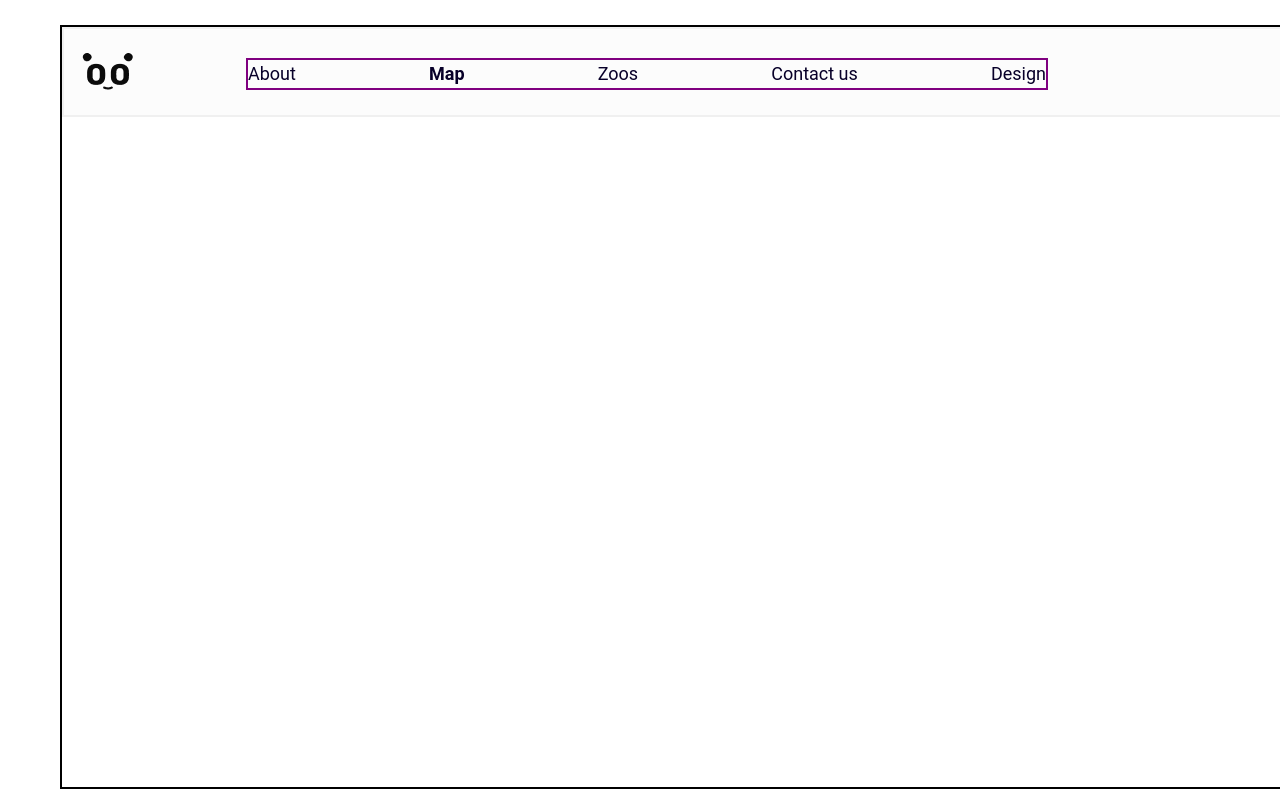
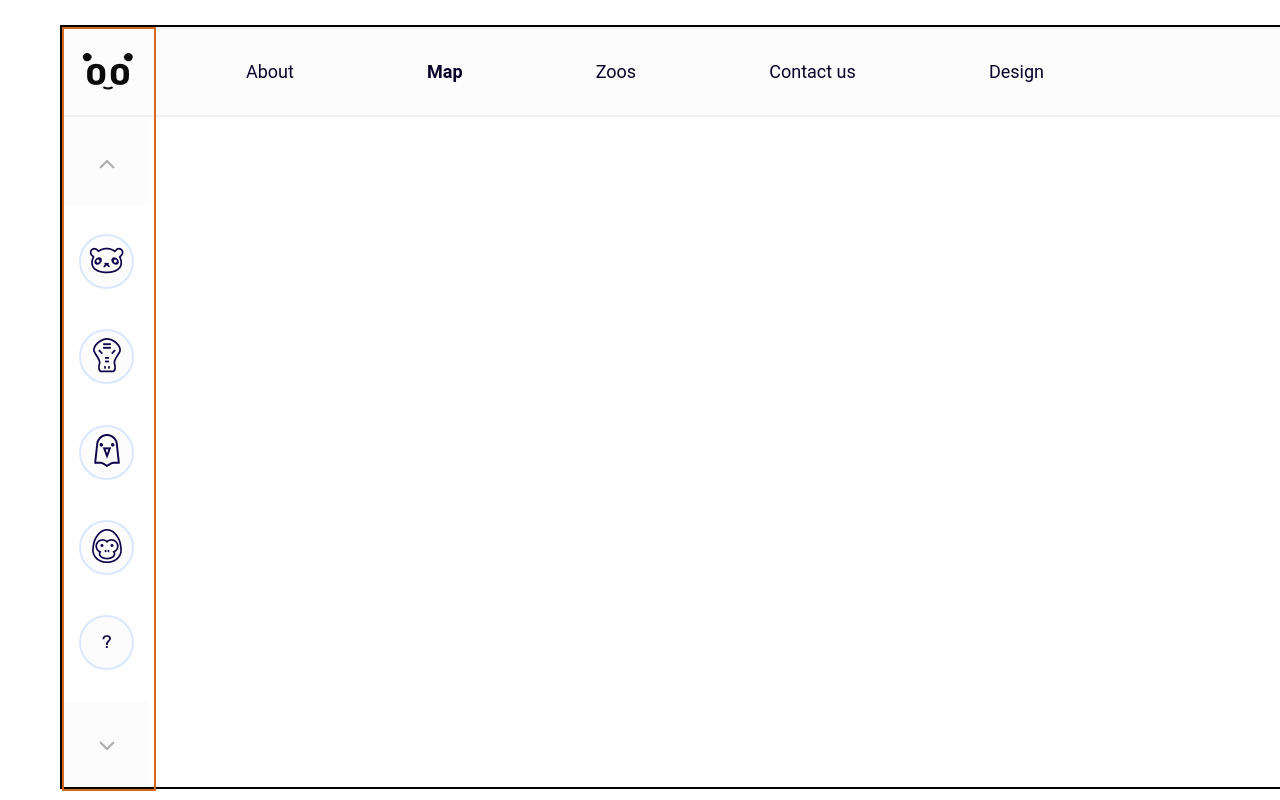
Before and after one commit to Maggos-sketch/online-zoo, a plain HTML site: page zoos-map/zoo-index.html in a window 1280 px wide. Shown: the top 800 px of the page. Drawn offline with Linux system fonts and the light colour scheme.

Commit message:
feat: add side navigation

```diff
--- a/zoos-map/zoo-index.html
+++ b/zoos-map/zoo-index.html
@@ -28,6 +28,19 @@
         <a href="#" class="word-style dark-blue">Design</a>
       </nav>
     </header>
+    <aside class="y-line">
+      <form class="y-navigation">
+        <button class="butons up-button"></button>
+        <button class="butons down-button"></button>
+      </form>
+      <form class="animal-navigation">
+        <button class="el-button width-blue"><img src="media/animals/panda.png" alt=""></button>
+        <button class="el-button width-blue"><img src="media/animals/crockodile.png" alt=""></button>
+        <button class="el-button width-blue"><img src="media/animals/eagle.png" alt=""></button>
+        <button class="el-button width-blue"><img src="media/animals/gorilla.png" alt=""></button>
+        <button class="el-button width-blue"><img src="media/animals/what.png" alt=""></button>
+      </div>
+    </aside>
   </div>
 
 </body>
--- a/zoos-map/zoo-style.css
+++ b/zoos-map/zoo-style.css
@@ -61,7 +61,6 @@ body {
   height: 28px;
   left: 184px;
   top: 31px;
-  border: 2px solid purple;
 }
 
 .word-style {
@@ -78,3 +77,68 @@ body {
 .current-section {
   font-weight: bold;
 }
+
+.y-line {
+  position: absolute;
+  width: 90px;
+  height: 760px;
+  border: 2px solid chocolate;
+  top: 0;
+  left: 0;
+}
+
+.y-navigation {
+  position: relative;
+  width: 0;
+  height: 590px;
+  left: 45px;
+  top: 130px;
+}
+
+.butons {
+  width: 86px;
+  height: 86px;
+  border: none;
+  outline: none;
+}
+
+.up-button {
+  position: absolute;
+  left: -45px;
+  top: -40px;
+  background: url(media/up.png);
+}
+
+.down-button {
+  position: absolute;
+  left: -45px;
+  top: 542px;
+  background: url(media/down.png);
+}
+
+.animal-navigation {
+  position: absolute;
+  width: 55px;
+  height: 436px;
+  left: 15px;
+  top: 205px;
+  display: flex;
+  flex-direction: column;
+  justify-content: space-between;
+}
+
+.el-button {
+  width: 55px;
+  height: 55px;
+  border-radius: 50%;
+  background: #fcfcfc;
+}
+
+.width-blue {
+  border: 2px solid #d9e8ff;
+  box-sizing: border-box;
+}
+
+.el-button > img {
+  margin: auto;
+}
```
Also changed, not shown: zoos-map/media/animals/crockodile.png (added), zoos-map/media/animals/eagle.png (added), zoos-map/media/animals/gorilla.png (added), zoos-map/media/animals/panda.png (added), zoos-map/media/animals/what.png (added), zoos-map/media/down.png (added), zoos-map/media/up.png (added).
